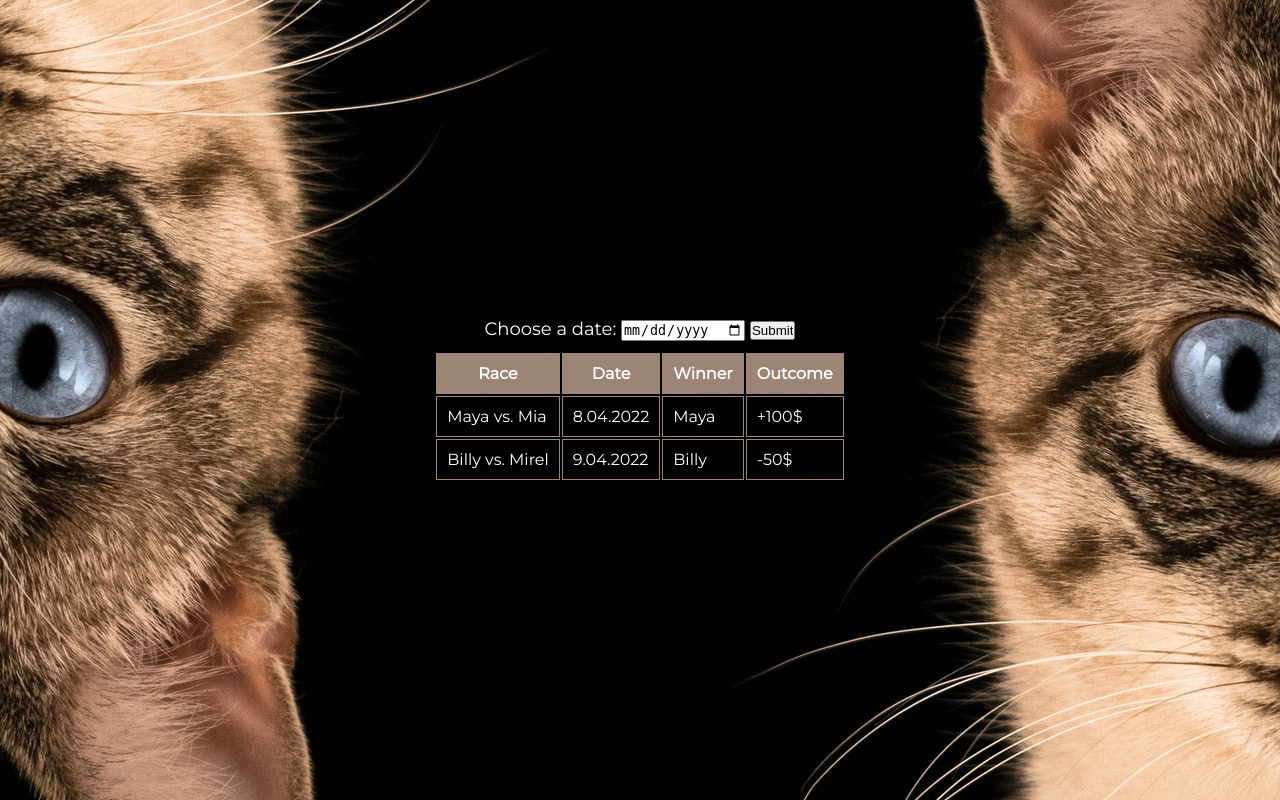
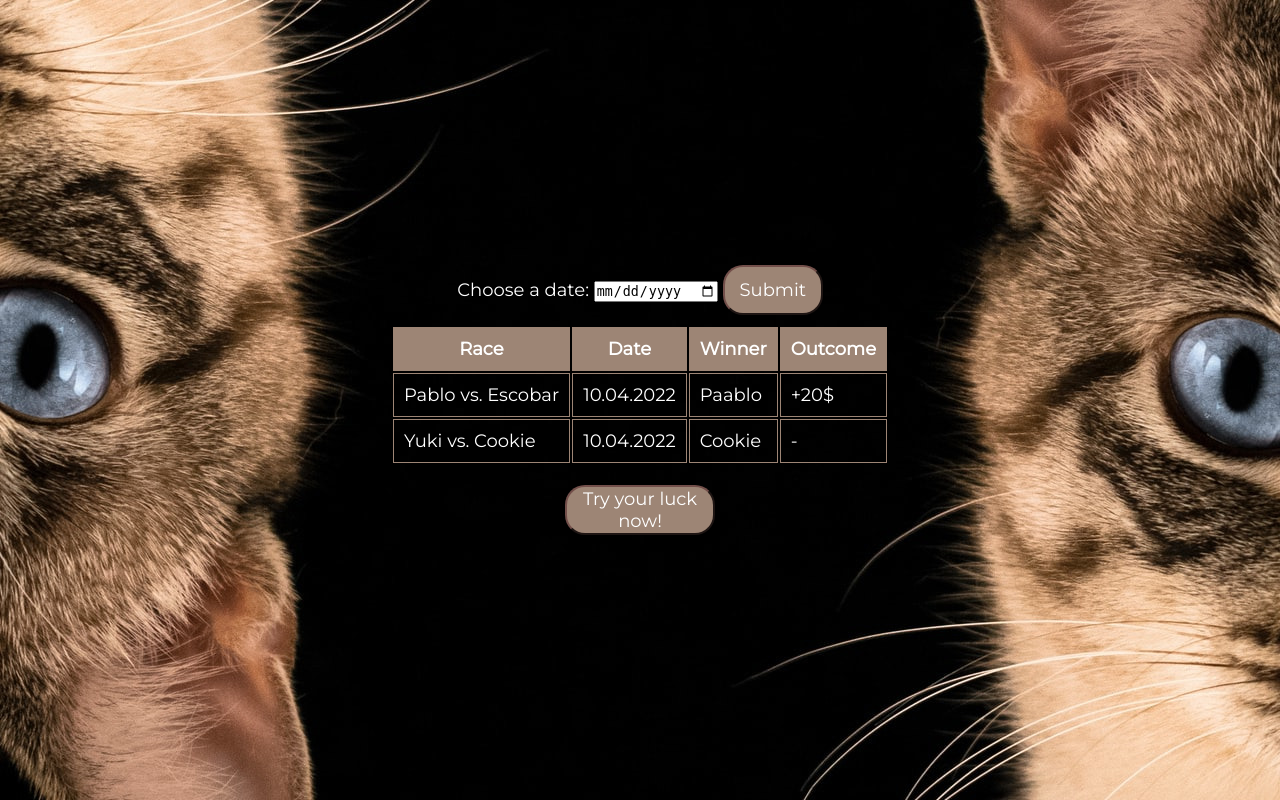
Before and after one commit to stefiucmarina/webproject, a PHP site: page /history.html in a window 1280 px wide. Shown: the part 64-864 px from the top of the page. Run offline with PHP 8.4, Linux system fonts and the light colour scheme.

Commit message:
History update

```diff
--- a/History/history.html
+++ b/History/history.html
@@ -38,9 +38,9 @@
     <div class="content">
 
         <form class="form_date" action="">
-            <label for="birthday">Choose a date:</label>
-            <input type="date" id="birthday" name="birthday">
-            <input type="submit">
+            <label for="match_day">Choose a date:</label>
+            <input type="date" id="match_day" name="match_day">
+            <input class="bsubmit" type="submit">
         </form>
 
         <div class="races">
@@ -52,19 +52,21 @@
                     <th>Outcome</th>
                 </tr>
                 <tr>
-                    <td>Maya vs. Mia</td>
-                    <td>8.04.2022</td>
-                    <td>Maya</td>
-                    <td>+100$</td>
+                    <td>Pablo vs. Escobar</td>
+                    <td>10.04.2022</td>
+                    <td>Paablo</td>
+                    <td>+20$</td>
                 </tr>
                 <tr>
-                    <td>Billy vs. Mirel</td>
-                    <td>9.04.2022</td>
-                    <td>Billy</td>
-                    <td>-50$</td>
+                    <td>Yuki vs. Cookie</td>
+                    <td>10.04.2022</td>
+                    <td>Cookie</td>
+                    <td>-</td>
                 </tr>
             </table>
         </div>
+
+        <button class="braces">Try your luck now!</button>
 
     </div>
 
--- a/History/history_style.css
+++ b/History/history_style.css
@@ -73,7 +73,7 @@ nav {
     justify-content: center;
     font-family: 'Montserrat', sans-serif;
     flex-direction: column;
-    font-family: 'Montserrat', sans-serif;
+    font-size: large;
 }
 
 
@@ -83,6 +83,18 @@ nav {
     color: white;
     font-size: large;
     margin-bottom: 10px;
+}
+
+.bsubmit
+{
+    width: 100px;
+    height: 50px;
+    color: white;
+    background-color: #9D8575;
+    border-color: #734F4A;
+    border-radius: 20px;
+    font-family: 'Montserrat', sans-serif;
+    font-size: large;
 }
 
 .races {
@@ -104,6 +116,19 @@ nav {
     background-color: #9D8575;
 }
 
+
+.braces
+{
+    width: 150px;
+    height: 50px;
+    color: white;
+    background-color: #9D8575;
+    border-color: #734F4A;
+    border-radius: 20px;
+    font-family: 'Montserrat', sans-serif;
+    font-size: large;
+    margin-top: 20px;
+}
 
 @media screen and (max-width: 1200px) {
     .nav-links {
@@ -138,6 +163,7 @@ nav {
     .burger {
         display: block;
     }
+
 }
 
 
```
